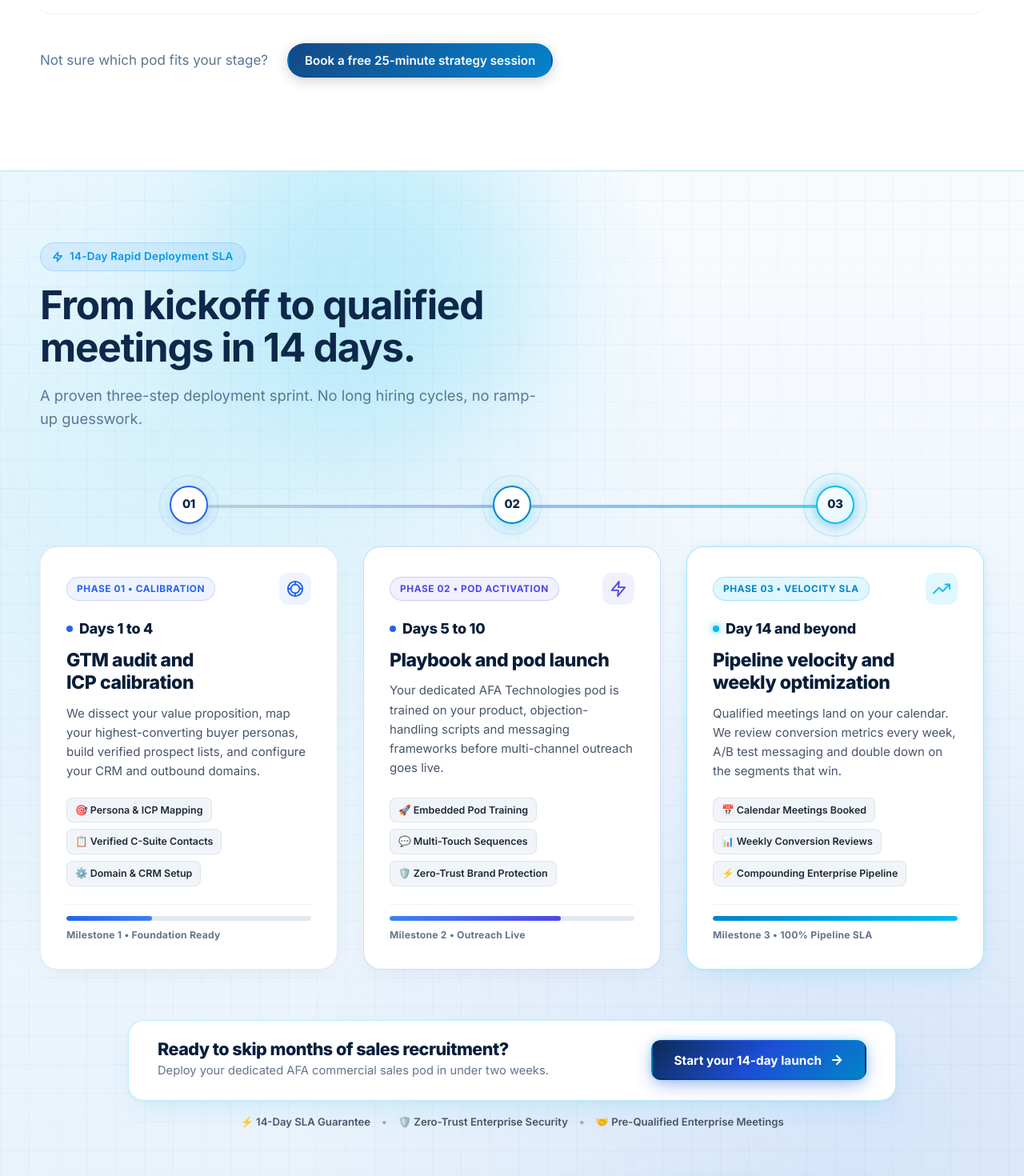
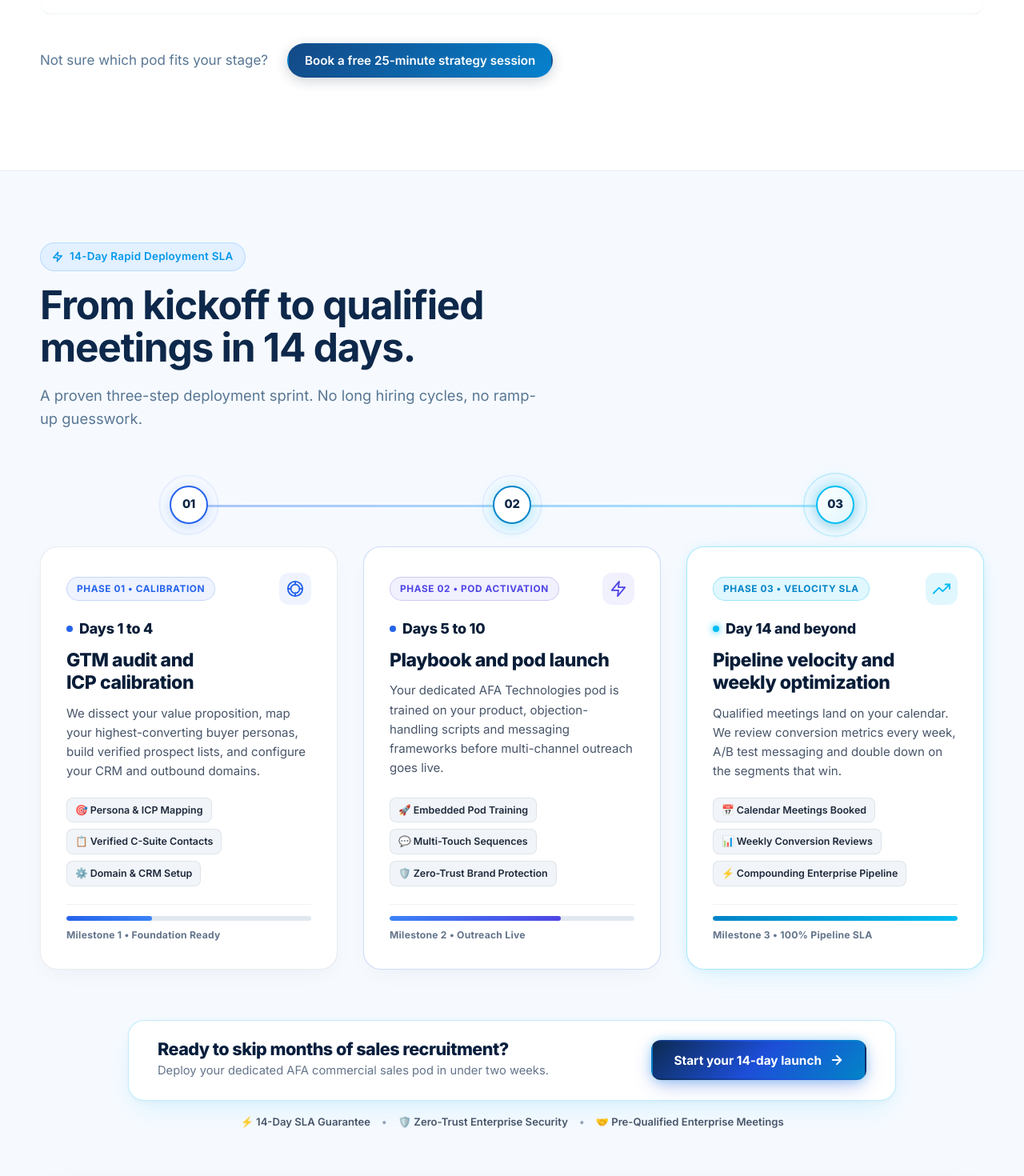
Before and after one commit to HafizTayyabNasir/AFATechnolgies, a Next.js app: page / in a window 1280 px wide. Shown: the part 4600-6070 px from the top of the page at 80% size. Built offline with nearby package versions, Linux system fonts and the light colour scheme.

Commit message:
Remove moving sheen and photon animations from process cards and set plain clean background

```diff
--- a/AFA-Technologies-Website.html
+++ b/AFA-Technologies-Website.html
@@ -805,17 +805,11 @@ ul{margin:0;padding:0;list-style:none}
 /* ========================================================
    Futuristic Animated Process Section (How It Works)
    ======================================================== */
-.section-process-cyber{position:relative;background:radial-gradient(circle at 15% 20%,rgba(0,189,242,0.12) 0%,transparent 40%),radial-gradient(circle at 85% 70%,rgba(37,99,235,0.1) 0%,transparent 45%),linear-gradient(180deg,#f8fbfe 0%,#edf5fc 50%,#e6f1fb 100%);padding-block:clamp(64px,7vw,104px);border-top:1px solid rgba(0,189,242,0.18);border-bottom:1px solid rgba(0,189,242,0.18);overflow:hidden}
-.process-grid-pattern{position:absolute;inset:0;background-image:linear-gradient(to right,rgba(10,30,56,0.035) 1px,transparent 1px),linear-gradient(to bottom,rgba(10,30,56,0.035) 1px,transparent 1px);background-size:36px 36px;pointer-events:none;opacity:.8}
-.process-ambient-glow{position:absolute;border-radius:50%;pointer-events:none;filter:blur(80px)}
-.process-ambient-glow--1{top:-80px;left:20%;width:420px;height:420px;background:rgba(0,189,242,0.18)}
-.process-ambient-glow--2{bottom:-60px;right:15%;width:380px;height:380px;background:rgba(37,99,235,0.15)}
+.section-process-cyber{position:relative;background:var(--mist,#f8fafc);padding-block:clamp(64px,7vw,104px);border-top:1px solid rgba(10,30,56,0.06);border-bottom:1px solid rgba(10,30,56,0.06)}
 
 .process-timeline-wrap{position:relative;margin-top:clamp(40px,5.5vw,68px)}
-.process-timeline-track{position:absolute;top:24px;left:calc(16.66% - 12px);right:calc(16.66% - 12px);height:4px;z-index:1}
-.process-track-base{position:absolute;inset:0;background:linear-gradient(90deg,rgba(10,30,56,0.15) 0%,rgba(37,99,235,0.4) 50%,rgba(0,189,242,0.65) 100%);border-radius:999px}
-.process-track-photon{position:absolute;top:-3px;left:0;width:80px;height:10px;border-radius:999px;background:radial-gradient(circle at center,#00f0ff 0%,#2563eb 60%,transparent 100%);box-shadow:0 0 16px 4px rgba(0,240,255,0.8),0 0 8px #00bdf2;animation:photonTravel 3.5s cubic-bezier(0.4,0,0.2,1) infinite}
-@keyframes photonTravel{0%{left:-60px;opacity:0}15%{opacity:1}85%{opacity:1}100%{left:calc(100% + 20px);opacity:0}}
+.process-timeline-track{position:absolute;top:24px;left:calc(16.66% - 12px);right:calc(16.66% - 12px);height:3px;z-index:1}
+.process-track-base{position:absolute;inset:0;background:linear-gradient(90deg,#2563eb 0%,#00bdf2 100%);border-radius:999px;opacity:.35}
 
 .process-steps-grid{display:grid;grid-template-columns:repeat(3,1fr);gap:clamp(20px,2.5vw,36px);position:relative;z-index:2}
 .process-step-item{display:flex;flex-direction:column;position:relative}
@@ -835,11 +829,6 @@ ul{margin:0;padding:0;list-style:none}
 .process-bento-card--featured{border-color:rgba(37,99,235,0.22)}
 .process-bento-card--launch{border-color:rgba(0,189,242,0.35);box-shadow:0 12px 36px -10px rgba(0,189,242,0.15),0 0 16px -4px rgba(0,189,242,0.18)}
 
-.process-card-sheen{position:absolute;inset:0;border-radius:22px;overflow:hidden;pointer-events:none;z-index:1}
-.process-card-sheen::after{content:"";position:absolute;top:0;left:0;width:50%;height:100%;background:linear-gradient(90deg,transparent 0%,rgba(255,255,255,0) 15%,rgba(0,189,242,0.12) 50%,rgba(255,255,255,0.45) 60%,rgba(37,99,235,0.1) 80%,transparent 100%);transform:translateX(-160%) skewX(-20deg);animation:cardSlideSheen 5.5s cubic-bezier(0.4,0,0.2,1) infinite}
-.process-bento-card:hover .process-card-sheen::after{animation:cardSlideSheenHover 1.2s cubic-bezier(0.16,1,0.3,1)}
-
-.process-bento-card > *:not(.process-card-sheen){position:relative;z-index:2}
 .process-card-top{display:flex;align-items:center;justify-content:space-between;gap:12px;margin-bottom:16px}
 .process-phase-tag{font-size:.74rem;font-weight:700;text-transform:uppercase;letter-spacing:.05em;padding:5px 12px;border-radius:999px;display:inline-flex;align-items:center}
 .process-phase-tag--blue{background:rgba(37,99,235,0.08);color:#2563eb;border:1px solid rgba(37,99,235,0.2)}
@@ -3457,11 +3446,6 @@ ul{margin:0;padding:0;list-style:none}
 
 <!-- ===================== 5. HOW IT WORKS ===================== -->
 <section class="section section-process-cyber" id="process">
-  <!-- Ambient cyber background glow & grid -->
-  <div class="process-ambient-glow process-ambient-glow--1" aria-hidden="true"></div>
-  <div class="process-ambient-glow process-ambient-glow--2" aria-hidden="true"></div>
-  <div class="process-grid-pattern" aria-hidden="true"></div>
-
   <div class="wrap">
     <!-- Section Head with Eyebrow Badge -->
     <div class="section-head text-center reveal">
@@ -3477,10 +3461,9 @@ ul{margin:0;padding:0;list-style:none}
 
     <!-- Futuristic Cyber Timeline Track & Bento Step Cards -->
     <div class="process-timeline-wrap reveal reveal-stagger">
-      <!-- Animated Connecting Track with Travelling Photon Laser -->
+      <!-- Connecting Track Rail -->
       <div class="process-timeline-track" aria-hidden="true">
         <div class="process-track-base"></div>
-        <div class="process-track-photon"></div>
       </div>
 
       <ol class="process-steps-grid" style="list-style:none;margin:0;padding:0">
@@ -3491,7 +3474,6 @@ ul{margin:0;padding:0;list-style:none}
             <span class="process-node-core">01</span>
           </div>
           <div class="process-bento-card">
-            <div class="process-card-sheen" aria-hidden="true"></div>
             <div class="process-card-top">
               <span class="process-phase-tag process-phase-tag--blue">
                 Phase 01 • Calibration
@@ -3540,7 +3522,6 @@ ul{margin:0;padding:0;list-style:none}
             <span class="process-node-core">02</span>
           </div>
           <div class="process-bento-card process-bento-card--featured">
-            <div class="process-card-sheen" aria-hidden="true"></div>
             <div class="process-card-top">
               <span class="process-phase-tag process-phase-tag--indigo">
                 Phase 02 • Pod Activation
@@ -3584,7 +3565,6 @@ ul{margin:0;padding:0;list-style:none}
             <span class="process-node-core">03</span>
           </div>
           <div class="process-bento-card process-bento-card--launch">
-            <div class="process-card-sheen" aria-hidden="true"></div>
             <div class="process-card-top">
               <span class="process-phase-tag process-phase-tag--cyan">
                 Phase 03 • Velocity SLA
--- a/app/globals.css
+++ b/app/globals.css
@@ -803,17 +803,11 @@ ul{margin:0;padding:0;list-style:none}
 /* ========================================================
    Futuristic Animated Process Section (How It Works)
    ======================================================== */
-.section-process-cyber{position:relative;background:radial-gradient(circle at 15% 20%,rgba(0,189,242,0.12) 0%,transparent 40%),radial-gradient(circle at 85% 70%,rgba(37,99,235,0.1) 0%,transparent 45%),linear-gradient(180deg,#f8fbfe 0%,#edf5fc 50%,#e6f1fb 100%);padding-block:clamp(64px,7vw,104px);border-top:1px solid rgba(0,189,242,0.18);border-bottom:1px solid rgba(0,189,242,0.18);overflow:hidden}
-.process-grid-pattern{position:absolute;inset:0;background-image:linear-gradient(to right,rgba(10,30,56,0.035) 1px,transparent 1px),linear-gradient(to bottom,rgba(10,30,56,0.035) 1px,transparent 1px);background-size:36px 36px;pointer-events:none;opacity:.8}
-.process-ambient-glow{position:absolute;border-radius:50%;pointer-events:none;filter:blur(80px)}
-.process-ambient-glow--1{top:-80px;left:20%;width:420px;height:420px;background:rgba(0,189,242,0.18)}
-.process-ambient-glow--2{bottom:-60px;right:15%;width:380px;height:380px;background:rgba(37,99,235,0.15)}
+.section-process-cyber{position:relative;background:var(--mist,#f8fafc);padding-block:clamp(64px,7vw,104px);border-top:1px solid rgba(10,30,56,0.06);border-bottom:1px solid rgba(10,30,56,0.06)}
 
 .process-timeline-wrap{position:relative;margin-top:clamp(40px,5.5vw,68px)}
-.process-timeline-track{position:absolute;top:24px;left:calc(16.66% - 12px);right:calc(16.66% - 12px);height:4px;z-index:1}
-.process-track-base{position:absolute;inset:0;background:linear-gradient(90deg,rgba(10,30,56,0.15) 0%,rgba(37,99,235,0.4) 50%,rgba(0,189,242,0.65) 100%);border-radius:999px}
-.process-track-photon{position:absolute;top:-3px;left:0;width:80px;height:10px;border-radius:999px;background:radial-gradient(circle at center,#00f0ff 0%,#2563eb 60%,transparent 100%);box-shadow:0 0 16px 4px rgba(0,240,255,0.8),0 0 8px #00bdf2;animation:photonTravel 3.5s cubic-bezier(0.4,0,0.2,1) infinite}
-@keyframes photonTravel{0%{left:-60px;opacity:0}15%{opacity:1}85%{opacity:1}100%{left:calc(100% + 20px);opacity:0}}
+.process-timeline-track{position:absolute;top:24px;left:calc(16.66% - 12px);right:calc(16.66% - 12px);height:3px;z-index:1}
+.process-track-base{position:absolute;inset:0;background:linear-gradient(90deg,#2563eb 0%,#00bdf2 100%);border-radius:999px;opacity:.35}
 
 .process-steps-grid{display:grid;grid-template-columns:repeat(3,1fr);gap:clamp(20px,2.5vw,36px);position:relative;z-index:2}
 .process-step-item{display:flex;flex-direction:column;position:relative}
@@ -833,11 +827,6 @@ ul{margin:0;padding:0;list-style:none}
 .process-bento-card--featured{border-color:rgba(37,99,235,0.22)}
 .process-bento-card--launch{border-color:rgba(0,189,242,0.35);box-shadow:0 12px 36px -10px rgba(0,189,242,0.15),0 0 16px -4px rgba(0,189,242,0.18)}
 
-.process-card-sheen{position:absolute;inset:0;border-radius:22px;overflow:hidden;pointer-events:none;z-index:1}
-.process-card-sheen::after{content:"";position:absolute;top:0;left:0;width:50%;height:100%;background:linear-gradient(90deg,transparent 0%,rgba(255,255,255,0) 15%,rgba(0,189,242,0.12) 50%,rgba(255,255,255,0.45) 60%,rgba(37,99,235,0.1) 80%,transparent 100%);transform:translateX(-160%) skewX(-20deg);animation:cardSlideSheen 5.5s cubic-bezier(0.4,0,0.2,1) infinite}
-.process-bento-card:hover .process-card-sheen::after{animation:cardSlideSheenHover 1.2s cubic-bezier(0.16,1,0.3,1)}
-
-.process-bento-card > *:not(.process-card-sheen){position:relative;z-index:2}
 .process-card-top{display:flex;align-items:center;justify-content:space-between;gap:12px;margin-bottom:16px}
 .process-phase-tag{font-size:.74rem;font-weight:700;text-transform:uppercase;letter-spacing:.05em;padding:5px 12px;border-radius:999px;display:inline-flex;align-items:center}
 .process-phase-tag--blue{background:rgba(37,99,235,0.08);color:#2563eb;border:1px solid rgba(37,99,235,0.2)}
--- a/components/Process.tsx
+++ b/components/Process.tsx
@@ -4,11 +4,6 @@ import Image from "next/image";
 export default function Process() {
   return (
     <section className="section section-process-cyber" id="process">
-      {/* Ambient cyber background glow & grid */}
-      <div className="process-ambient-glow process-ambient-glow--1" aria-hidden="true" />
-      <div className="process-ambient-glow process-ambient-glow--2" aria-hidden="true" />
-      <div className="process-grid-pattern" aria-hidden="true" />
-
       <div className="wrap">
         {/* Section Head with Eyebrow Badge */}
         <div className="section-head text-center reveal">
@@ -26,10 +21,9 @@ export default function Process() {
 
         {/* Futuristic Cyber Timeline Track & Bento Step Cards */}
         <div className="process-timeline-wrap reveal reveal-stagger">
-          {/* Animated Connecting Track with Travelling Photon Laser */}
+          {/* Connecting Track Rail */}
           <div className="process-timeline-track" aria-hidden="true">
             <div className="process-track-base" />
-            <div className="process-track-photon" />
           </div>
 
           <ol className="process-steps-grid" style={{ listStyle: "none", margin: 0, padding: 0 }}>
@@ -40,7 +34,6 @@ export default function Process() {
                 <span className="process-node-core">01</span>
               </div>
               <div className="process-bento-card">
-                <div className="process-card-sheen" aria-hidden="true" />
                 <div className="process-card-top">
                   <span className="process-phase-tag process-phase-tag--blue">
                     Phase 01 • Calibration
@@ -89,7 +82,6 @@ export default function Process() {
                 <span className="process-node-core">02</span>
               </div>
               <div className="process-bento-card process-bento-card--featured">
-                <div className="process-card-sheen" aria-hidden="true" />
                 <div className="process-card-top">
                   <span className="process-phase-tag process-phase-tag--indigo">
                     Phase 02 • Pod Activation
@@ -133,7 +125,6 @@ export default function Process() {
                 <span className="process-node-core">03</span>
               </div>
               <div className="process-bento-card process-bento-card--launch">
-                <div className="process-card-sheen" aria-hidden="true" />
                 <div className="process-card-top">
                   <span className="process-phase-tag process-phase-tag--cyan">
                     Phase 03 • Velocity SLA
```
